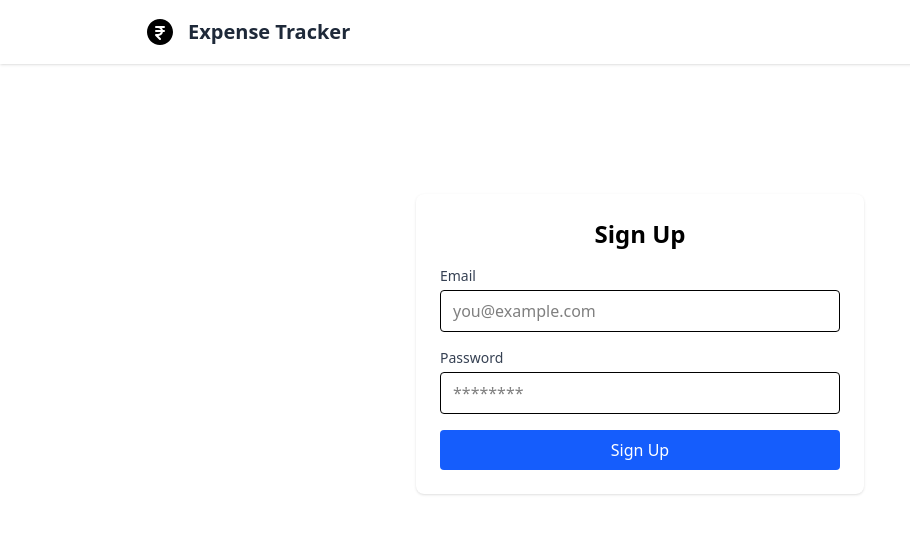
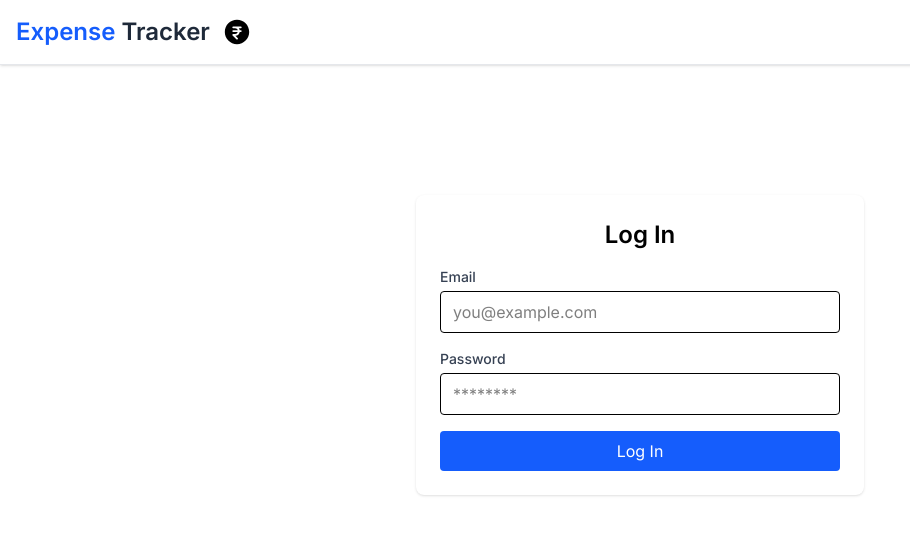
Before and after one commit to uma-mahesh-mekala/expense-tracker, a Next.js app: page /signup in a window 1280 px wide. Shown: the top 534 px of the page, without its empty margins (0-910 px from the left). Built offline with nearby package versions, Linux system fonts and the light colour scheme; no server answers.

Commit message:
feat: add dashboard

```diff
--- a/package.json
+++ b/package.json
@@ -10,6 +10,7 @@
   },
   "dependencies": {
     "@heroicons/react": "^2.2.0",
+    "@supabase/supabase-js": "^2.50.5",
     "next": "15.3.5",
     "react": "^19.0.0",
     "react-dom": "^19.0.0",
--- /dev/null
+++ b/src/app/dashboard/page.tsx
@@ -0,0 +1,38 @@
+"use client";
+
+export default function DashboardPage() {
+  return (
+    <section className="p-6">
+      <h2 className="text-xl font-semibold text-gray-800 mb-4">
+        Dashboard Overview
+      </h2>
+
+      <div className="grid grid-cols-1 sm:grid-cols-2 lg:grid-cols-3 gap-6">
+        {/* Card 1 */}
+        <div className="bg-white rounded-xl shadow hover:shadow-md transition duration-300 p-6">
+          <h3 className="text-base font-medium text-blue-700">
+            Total Expenses
+          </h3>
+          <p className="mt-2 text-2xl font-bold text-blue-900">$1,250</p>
+          <p className="mt-1 text-gray-500">All time</p>
+        </div>
+
+        {/* Card 2 */}
+        <div className="bg-white rounded-xl shadow hover:shadow-md transition duration-300 p-6">
+          <h3 className="text-base font-medium text-green-700">This Month</h3>
+          <p className="mt-2 text-2xl font-bold text-green-900">$320</p>
+          <p className="mt-1 text-gray-500">July 2025</p>
+        </div>
+
+        {/* Card 3 */}
+        <div className="bg-white rounded-xl shadow hover:shadow-md transition duration-300 p-6">
+          <h3 className="text-base font-medium text-indigo-700">
+            Top Category
+          </h3>
+          <p className="mt-2 text-2xl font-bold text-indigo-900">Food</p>
+          <p className="mt-1 text-gray-500">$150 this month</p>
+        </div>
+      </div>
+    </section>
+  );
+}
--- a/src/app/layout.tsx
+++ b/src/app/layout.tsx
@@ -1,5 +1,11 @@
 import "./globals.css";
+import { Inter } from "next/font/google";
 import Header from "@/components/Header";
+
+const inter = Inter({
+  subsets: ["latin"],
+  variable: "--font-inter",
+});
 
 export default function DashboardLayout({
   children,
@@ -8,7 +14,7 @@ export default function DashboardLayout({
 }) {
   return (
     <html lang="en">
-      <body>
+      <body className={inter.className}>
         {/* Layout UI */}
         {/* Place children where you want to render a page or nested layout */}
         <Header />
--- a/src/app/login/page.tsx
+++ b/src/app/login/page.tsx
@@ -1,5 +1,5 @@
 import AuthForm from "@/components/AuthForm";
 
 export default function LoginPage() {
-  return <AuthForm title="Log In" buttonText="Log In" />;
+  return <AuthForm mode="login" />;
 }
--- a/src/app/page.tsx
+++ b/src/app/page.tsx
@@ -1,3 +1,5 @@
+"use client";
+
 import AuthButtons from "@/components/AuthButtons";
 import HeroTitle from "@/components/HeroTitle";
 
--- a/src/components/AuthButtons.tsx
+++ b/src/components/AuthButtons.tsx
@@ -1,19 +1,14 @@
 import Link from "next/link";
+import { ArrowRightIcon } from "@heroicons/react/24/outline";
 
 export default function AuthButtons() {
   return (
     <div className="flex flex-col sm:flex-row gap-4 justify-center mt-8">
       <Link
-        href="/signup"
-        className="px-6 py-2 rounded bg-blue-600 text-white text-center hover:bg-blue-700 transition"
+        href="/login"
+        className="flex items-center gap-2 px-6 py-2 rounded border border-blue-600 text-blue-600 text-center hover:bg-blue-50 transition"
       >
-        Sign Up
-      </Link>
-      <Link
-        href="/login"
-        className="px-6 py-2 rounded border border-blue-600 text-blue-600 text-center hover:bg-blue-50 transition"
-      >
-        Log In
+        Log In <ArrowRightIcon className="w-5 h-5" />
       </Link>
     </div>
   );
--- a/src/components/AuthForm.tsx
+++ b/src/components/AuthForm.tsx
@@ -1,23 +1,61 @@
 // app/login/page.tsx
 "use client";
-
-import { FormEvent } from "react";
+import supabaseClient from "@/lib/supabaseClient";
+import { useState } from "react";
+import { useRouter } from "next/navigation";
 
 interface AuthFormProps {
-  title: "Log In" | "Sign Up";
-  buttonText: "Log In" | "Sign Up";
-  onSubmit?: (e: FormEvent<HTMLFormElement>) => void;
+  mode: "login" | "signup";
 }
-export default function AuthForm({
-  title,
-  buttonText,
-  onSubmit,
-}: AuthFormProps) {
+export default function AuthForm({ mode }: AuthFormProps) {
+  const router = useRouter();
+  const [email, setEmail] = useState("");
+  const [password, setPassword] = useState("");
+  const [loading, setLoading] = useState(false);
+  const [errorMessage, setErrorMessage] = useState("");
+
+  const handleSubmit = async (e: React.FormEvent<HTMLFormElement>) => {
+    e.preventDefault();
+    setLoading(true);
+    setErrorMessage("");
+
+    let error;
+
+    if (mode === "signup") {
+      ({ error } = await supabaseClient.auth.signUp({
+        email,
+        password,
+      }));
+      if (!error) {
+        router.push("/login");
+      }
+    } else {
+      ({ error } = await supabaseClient.auth.signInWithPassword({
+        email,
+        password,
+      }));
+      if (!error) {
+        router.push("/dashboard");
+      }
+    }
+
+    if (error) {
+      setErrorMessage(error.message);
+    }
+
+    setLoading(false);
+  };
+
   return (
     <section className="flex flex-col items-center justify-center min-h-[70vh] px-4">
       <div className="w-full max-w-md bg-white rounded-lg shadow p-6">
-        <h2 className="text-2xl font-semibold mb-4 text-center">{title}</h2>
-        <form className="space-y-4" onSubmit={onSubmit}>
+        <h2 className="text-2xl font-semibold mb-4 text-center">
+          {mode === "signup" ? "Sign Up" : "Log In"}
+        </h2>
+        <form className="space-y-4" onSubmit={handleSubmit}>
+          {errorMessage && (
+            <p className="text-red-200 text-sm">{errorMessage}</p>
+          )}
           <div>
             <label
               htmlFor="email"
@@ -31,6 +69,8 @@ export default function AuthForm({
               className="mt-1 w-full border rounded px-3 py-2 focus:outline-none focus:ring-2 focus:ring-blue-500"
               placeholder="you@example.com"
               required
+              value={email}
+              onChange={(e) => setEmail(e.target.value)}
             />
           </div>
           <div>
@@ -46,13 +86,22 @@ export default function AuthForm({
               className="mt-1 w-full border rounded px-3 py-2 focus:outline-none focus:ring-2 focus:ring-blue-500"
               placeholder="********"
               required
+              value={password}
+              onChange={(e) => setPassword(e.target.value)}
             />
           </div>
           <button
             type="submit"
+            disabled={loading}
             className="w-full bg-blue-600 text-white py-2 rounded hover:bg-blue-700 transition"
           >
-            {buttonText}
+            {loading
+              ? mode === "signup"
+                ? "Signing Up"
+                : "Logging In"
+              : mode === "signup"
+              ? "Sign Up"
+              : "Log In"}
           </button>
         </form>
       </div>
--- a/src/components/Header.tsx
+++ b/src/components/Header.tsx
@@ -1,20 +1,23 @@
 // app/components/Header.tsx
 import Image from "next/image";
+
 export default function Header() {
   return (
-    <header className="bg-white shadow-sm">
-      <div className="max-w-5xl mx-auto flex items-center gap-3 px-4 py-4">
+    <header className="bg-white border-b border-gray-200 shadow-sm">
+      <div className="flex gap-3 px-4 py-4">
+        {/* Title */}
+        <h1 className="text-xl sm:text-2xl font-semibold text-gray-800">
+          <span className="text-blue-600">Expense</span> Tracker
+        </h1>
+
         {/* Logo */}
         <Image
           src="/logo.svg"
           alt="Logo"
-          width={32}
-          height={32}
+          width={30}
+          height={30}
           className="object-contain"
         />
-
-        {/* Title */}
-        <h1 className="text-xl font-semibold text-gray-800">Expense Tracker</h1>
       </div>
     </header>
   );
--- /dev/null
+++ b/src/lib/supabaseClient.ts
@@ -0,0 +1,8 @@
+import { createClient } from "@supabase/supabase-js";
+
+const supabaseUrl = process.env.NEXT_PUBLIC_SUPABASE_URL!;
+const supabaseAnonKey = process.env.NEXT_PUBLIC_SUPABASE_ANON_KEY!;
+
+const supabaseClient = createClient(supabaseUrl, supabaseAnonKey);
+
+export default supabaseClient;
```
Also changed, not shown: public/arrow-right.svg (added), 1 other file (tests, documents, lock files or other folders).
